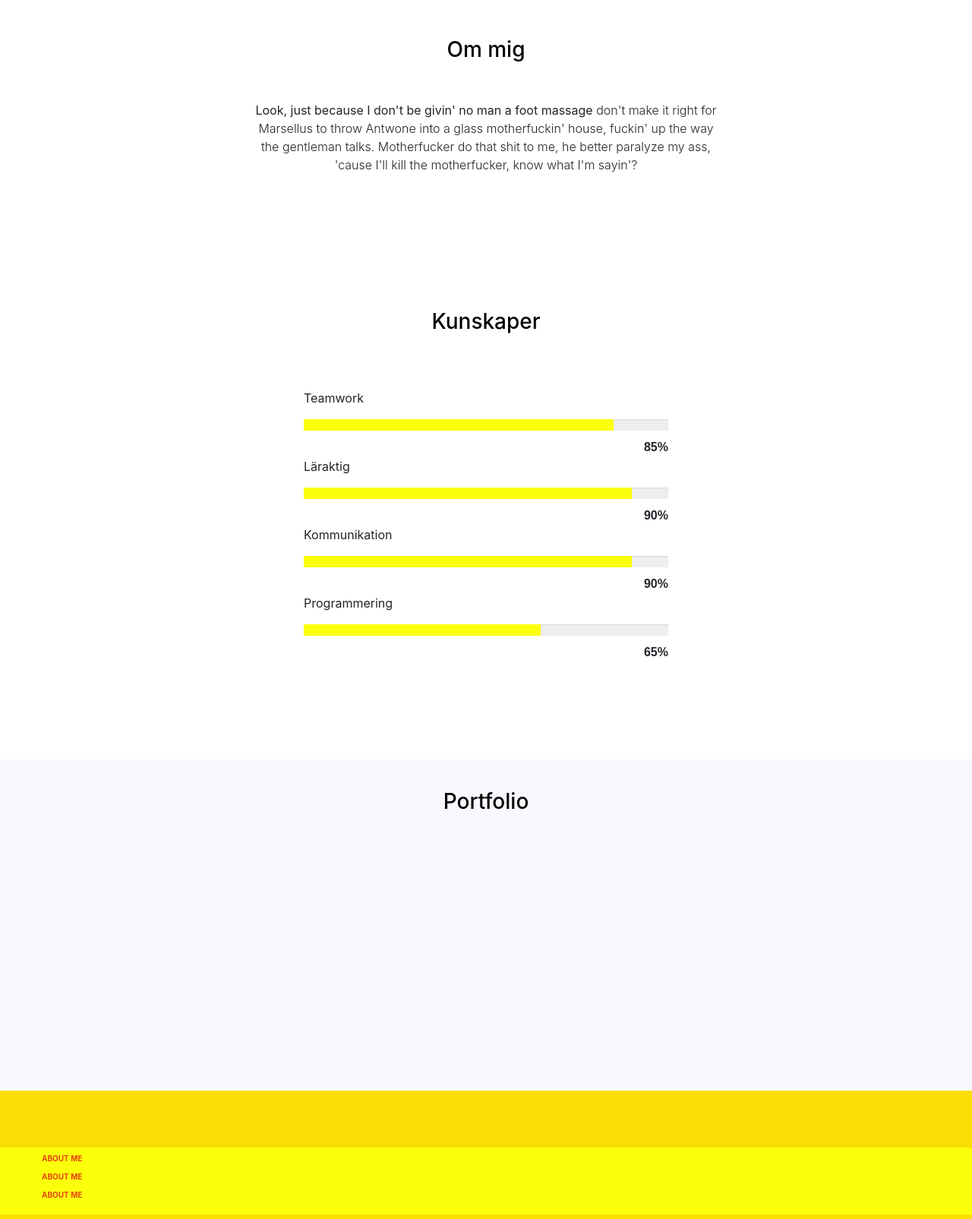
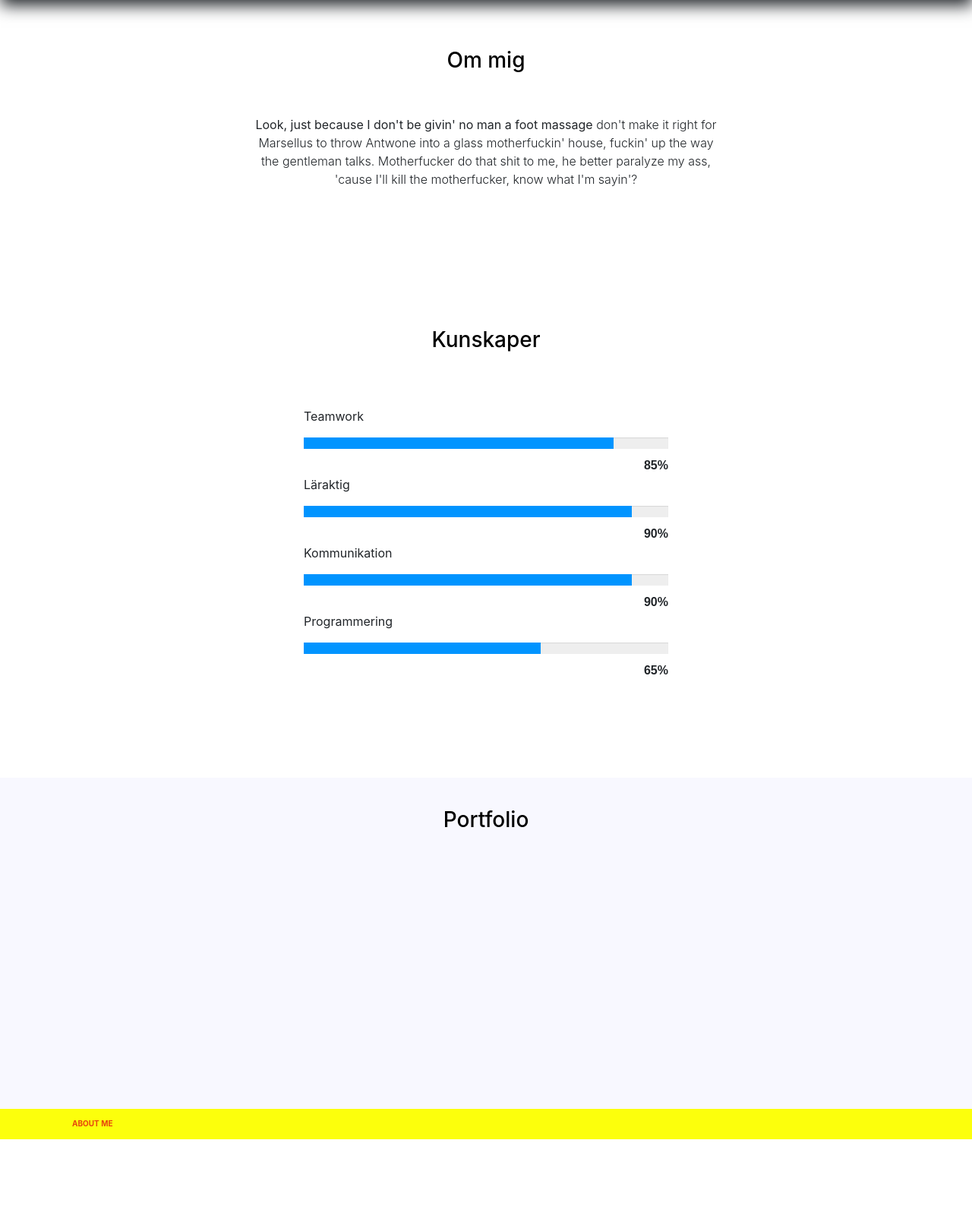
Before and after one commit to TommiSvard/Portfolio, a Python web app: template templates/index.html in a window 1280 px wide. Shown: the part 501-2106 px from the top of the page at 76% size. After the commit the page ends 2001 px from the top, so only its background shows below. Run offline with Jinja, Linux system fonts and the light colour scheme; the template is opened without the code that fills it: most values are stand-ins (such as "Sample title", 1, 10 or a date in 2020); some libraries are stand-ins or nearby versions.

Commit message:
Made the scroll animation when using the navbar. Changed header and color scheme.

```diff
--- a/static/css/style.css
+++ b/static/css/style.css
@@ -6,12 +6,14 @@
 
 
 header {
-    height: 450px;
-    background: url("../img/header2.jpg") center center;
+    height: 500px;
+    background: url("../img/header2.jpg") center;
     background-size: cover;
-    background-repeat: no-repeat
+    background-repeat: no-repeat;
+    box-shadow: 1px 8px 20px;
 }
 
+/*
 label {
     color: white;
     font-size: 26px;
@@ -23,7 +25,7 @@
     display: none;
     z-index: 1;
 }
-
+*/
 @media screen and (max-width: 549px) {
   label {
     display: block;
@@ -34,15 +36,6 @@
      color: #fcff0c;
  }
 
- #toggle:checked .mobile-menu{
-     color: #ff0500;
- }
-}
-
-
-
-#toggle {
-    display:none;
 }
 
 h1 {
@@ -59,7 +52,7 @@
     display: inline-block;
     padding: 0.2em 0.5em;
     border: white solid 10px;
-    margin-top: 75px;
+    margin-top: 80px;
 }
 
 .lead {
@@ -78,28 +71,26 @@
 
 #about {
     text-align: center;
-    padding-top: 100px;
+    padding-top: 5%;
 }
 
 #about_me {
     text-align: center;
     max-width: 640px;
-    padding: 0 15px;
-    margin: 50px auto;
+    padding: 10px 15px;
+    margin: 45px auto;
     font-weight: 300;
 }
 
 nav {
-    display: inline-block;
-    margin-top: 75px;
-    overflow: hidden;
-    background-color: rgba(34, 34, 34, 0.8);
+    background-color: black;
+    height: 40px;
 }
 
 nav a {
     display: inline-block;
     color: white;
-    margin-left: 10px;
+    margin: 8px 0 0 50px;
     font-weight: 700;
     font-size: 16px;
     text-transform: uppercase;
@@ -107,9 +98,7 @@
 }
 
 @media screen and (max-width: 550px) {
-  nav {
-      display: none;
-  }
+
 
   nav a {
       display: none;
--- a/static/js/app.js
+++ b/static/js/app.js
@@ -1,6 +1,22 @@
 $(function(){
+smoothScrolling(1000);
 workArea();
 });
+
+
+function smoothScrolling(duration) {
+    $('a[href^="#"]').on('click', function(event) {
+
+        var target = $( $(this).attr('href') );
+
+        if( target.length) {
+            event.preventDefault();
+            $('html, body').animate({
+                scrollTop: target.offset().top
+            }, duration);
+        }
+    });
+}
 
 
 function workArea(){
--- a/static/js/progressbar.js
+++ b/static/js/progressbar.js
@@ -14,7 +14,7 @@
          options = $.extend({
             percentage: null,
             ShowProgressCount: true,
-            duration: 1000,
+            duration: 2500,
 
             // Styling Options
             fillBackgroundColor: '#3498db',
@@ -94,24 +94,24 @@
 
 $('#progressbar1').LineProgressbar({
 	percentage: 85,
-    fillBackgroundColor: '#fcff0c',
+    fillBackgroundColor: '#0094ff',
     height: '15px'
 });
 
 $('#progressbar2').LineProgressbar({
 	percentage: 90,
-    fillBackgroundColor: '#fcff0c',
+    fillBackgroundColor: '#0094ff',
     height: '15px'
 });
 
 $('#progressbar3').LineProgressbar({
 	percentage: 90,
-    fillBackgroundColor: '#fcff0c',
+    fillBackgroundColor: '#0094ff',
     height: '15px'
 });
 
 $('#progressbar4').LineProgressbar({
 	percentage: 65,
-    fillBackgroundColor: '#fcff0c',
+    fillBackgroundColor: '#0094ff',
     height: '15px'
 });
--- a/templates/about_me.html
+++ b/templates/about_me.html
@@ -1,5 +1,6 @@
 <section>
     <h3 id="about">Om mig</h3>
+
     <p id="about_me"><strong>Look, just because I don't be givin' no man a foot massage</strong>
         don't make it right for Marsellus to throw Antwone into a glass motherfuckin' house, fuckin' up the way the gentleman talks.
         Motherfucker do that shit to me, he better paralyze my ass, 'cause I'll kill the motherfucker, know what I'm sayin'?
--- a/templates/header.html
+++ b/templates/header.html
@@ -1,21 +1,26 @@
 <header>
 
+    <!--
     <div class="mobile-menu">
         <label for="toggle">&#9776;</label>
         <input type="checkbox" id="toggle" name="toggle">
     </div>
+-->
+    <nav>
+
+    <a class="hvr-float-shadow" href="#about">Om mig</a>
+    <a class="hvr-float-shadow" href="#portfolio">Portfolio</a>
+    <a class="hvr-float-shadow" href="#kontakt">Kontakt</a>
+    <a class="hvr-float-shadow" href="#kunskap">lol</a>
+
+   </nav>
+
+
 
     <h1><span>Tommi Svärd</span></h1>
    <p class="lead">Jr.Webdeveloper | Other | Student </p>
 
 
-   <nav>
 
-    <a class="hvr-float-shadow" href="">Om mig</a>
-    <a class="hvr-float-shadow" href="">lol</a>
-    <a class="hvr-float-shadow" href="">Portfolio</a>
-    <a class="hvr-float-shadow" href="">Info</a>
-
-   </nav>
 
 </header>
```
